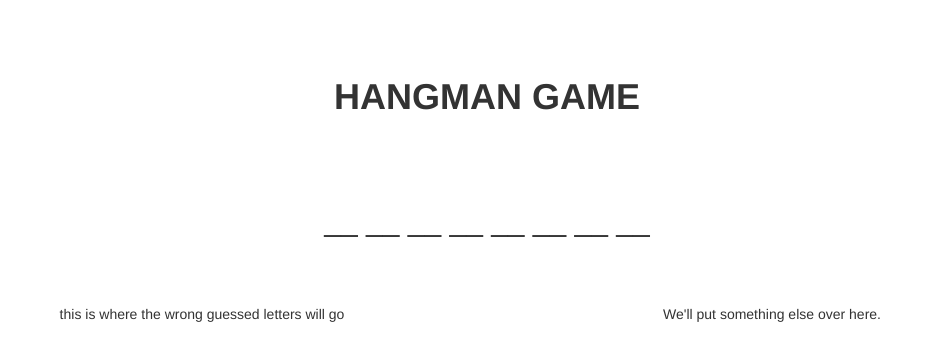
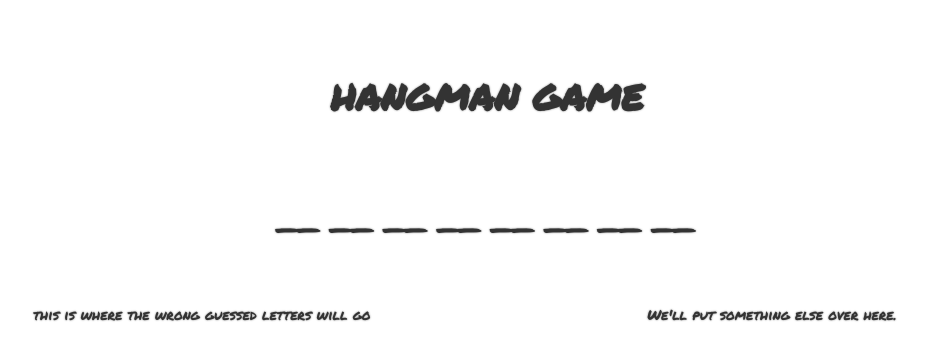
Before and after one commit to ChrisLBlack/hangManGame, a plain HTML site: page index.html in a window 1280 px wide. Shown: the whole page, without its empty margins (153-1080 px from the left). Drawn offline with nearby package versions, Linux system fonts and the light colour scheme.

Commit message:
adding google font

```diff
--- a/css/styles.css
+++ b/css/styles.css
@@ -1,3 +1,9 @@
+body{
+    font-family: 'Permanent Marker', cursive;
+    text-shadow: 0 0 2px grey;
+
+}
+
 .row {
     margin: 5% 0;
 }
--- a/index.html
+++ b/index.html
@@ -10,6 +10,8 @@
     <link rel="stylesheet" href="https://maxcdn.bootstrapcdn.com/bootstrap/3.3.7/css/bootstrap.min.css" integrity="sha384-BVYiiSIFeK1dGmJRAkycuHAHRg32OmUcww7on3RYdg4Va+PmSTsz/K68vbdEjh4u"
         crossorigin="anonymous">
     <link rel="stylesheet" type="text/css" href="css/styles.css">
+    <!--GoogleFonts-->
+    <link href="https://fonts.googleapis.com/css?family=Permanent+Marker" rel="stylesheet">
 </head>
 
 <body>
```
